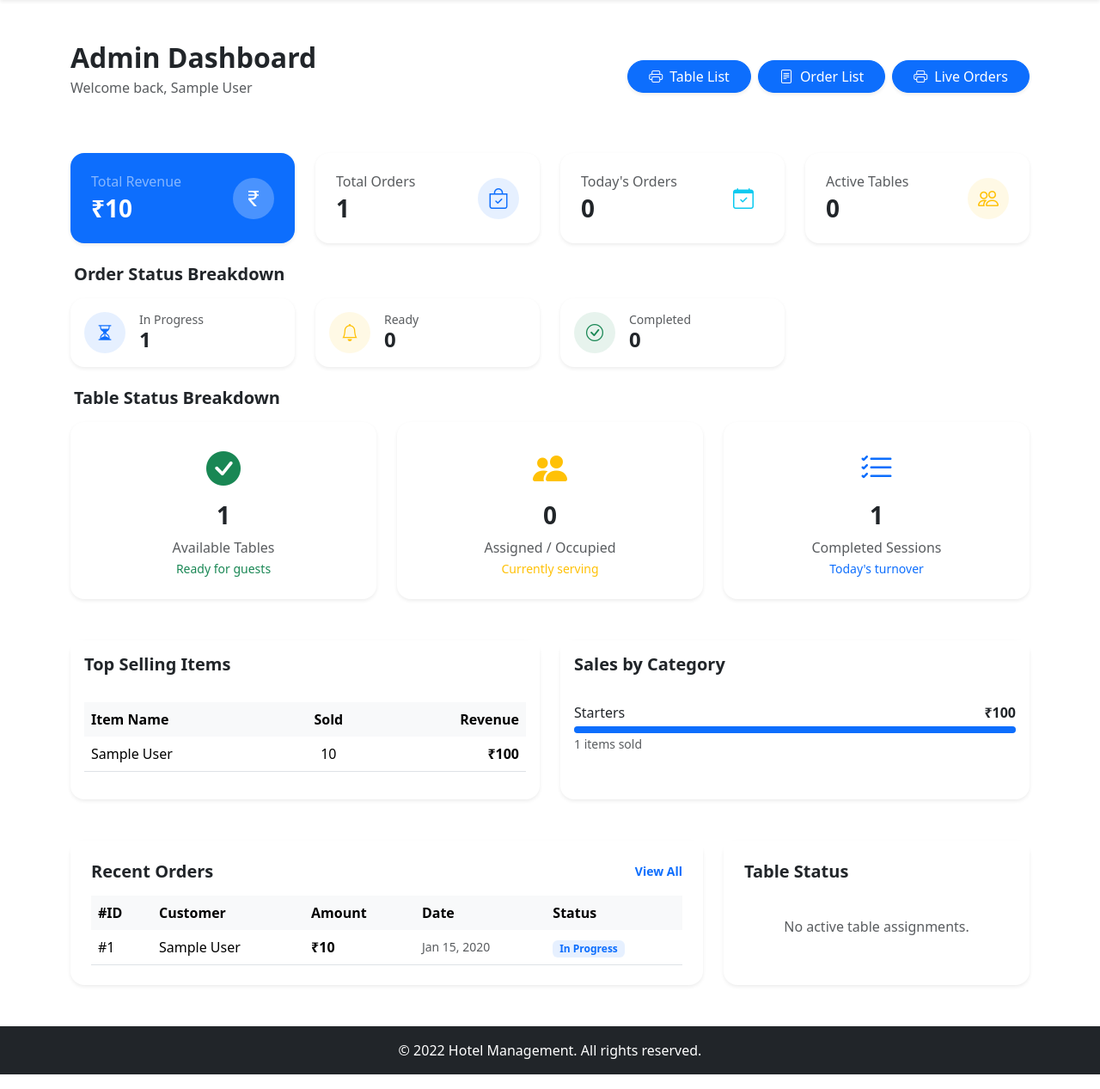
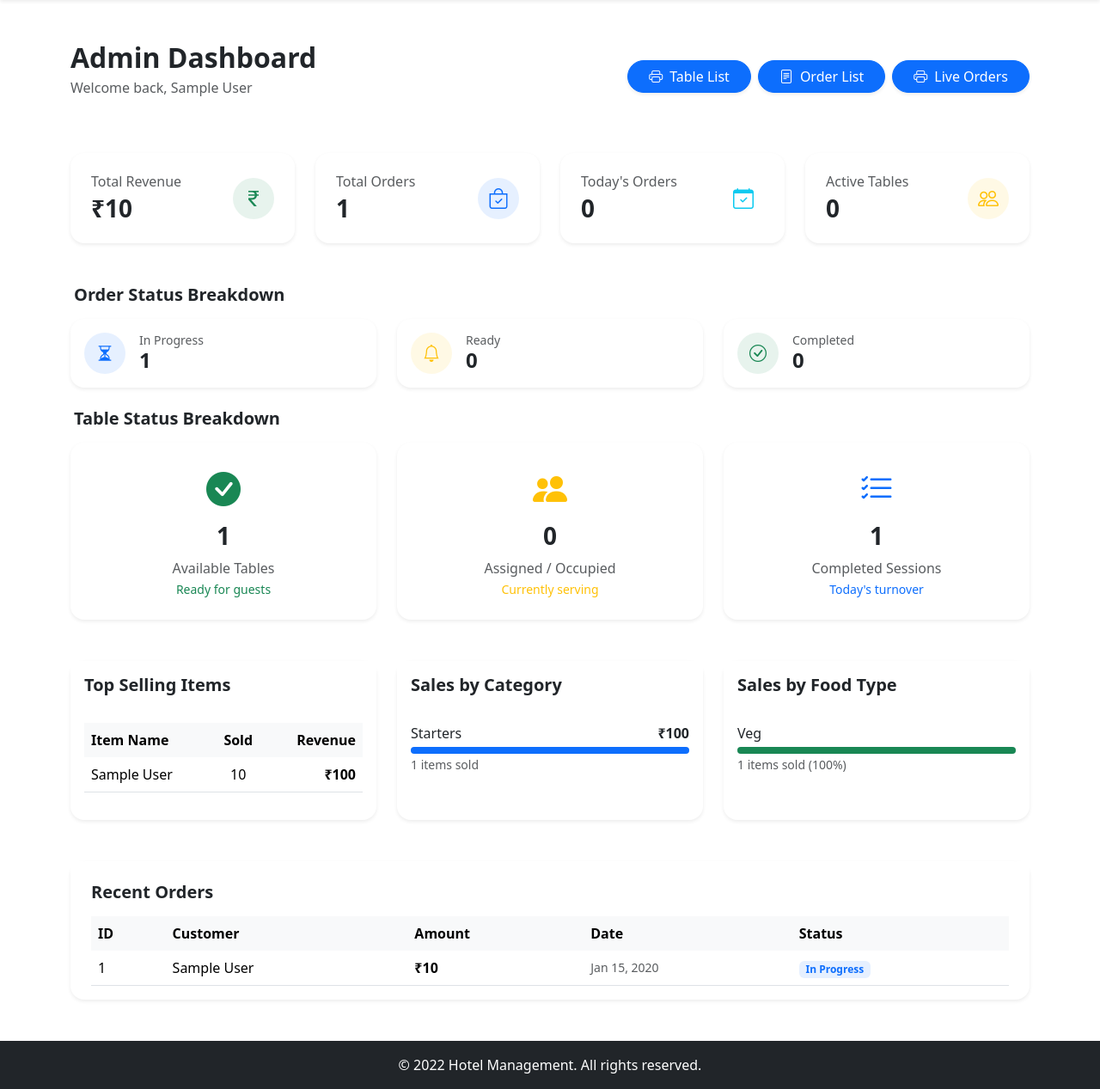
Before and after one commit to Jas2005-ct/hotel-booking-system, a Django app: page /admin_report/ in a window 1280 px wide. Shown: the part 56-1323 px from the top of the page at 86% size. Run offline with Django 5.2, Linux system fonts and the light colour scheme; a user stored in the database is signed in; tables that the repository leaves empty hold one stand-in row (values such as "Sample post"); parts of the project's set-up code (start-up, migrations or seed data) failed here and were passed over; some libraries are stand-ins or nearby versions.

Commit message:
admin_report

```diff
--- a/admin_report/templates/admin_home.html
+++ b/admin_report/templates/admin_home.html
@@ -35,23 +35,24 @@
     }
 </style>
 {%include 'admin_header.html'%}
-<div class="row g-4 mb-4">
-    <div class="col-md-3">
-        <div class="card border-0 shadow-sm rounded-4 h-100 bg-primary text-white">
+<!--first section-->
+<div class="row g-4 mb-5">
+    <div class="col-lg-3 col-md-6">
+        <div class="card border-0 shadow-sm rounded-4 h-100">
             <div class="card-body p-4">
                 <div class="d-flex justify-content-between align-items-center">
                     <div>
-                        <h6 class="text-white-50 mb-1">Total Revenue</h6>
+                        <h6 class="text-muted mb-1">Total Revenue</h6>
                         <h3 class="fw-bold mb-0">₹{{ total_revenue|default:"0" }}</h3>
                     </div>
-                    <div class="icon-box bg-white bg-opacity-25 rounded-circle p-3">
-                        <i class="bi bi-currency-rupee fs-4 text-white"></i>
+                    <div class="icon-box bg-soft-success rounded-circle p-3">
+                        <i class="bi bi-currency-rupee fs-4 text-success"></i>
                     </div>
                 </div>
             </div>
         </div>
     </div>
-    <div class="col-md-3">
+    <div class="col-lg-3 col-md-6">
         <div class="card border-0 shadow-sm rounded-4 h-100">
             <div class="card-body p-4">
                 <div class="d-flex justify-content-between align-items-center">
@@ -66,7 +67,7 @@
             </div>
         </div>
     </div>
-    <div class="col-md-3">
+    <div class="col-lg-3 col-md-6">
         <div class="card border-0 shadow-sm rounded-4 h-100">
             <div class="card-body p-4">
                 <div class="d-flex justify-content-between align-items-center">
@@ -81,7 +82,7 @@
             </div>
         </div>
     </div>
-    <div class="col-md-3">
+    <div class="col-lg-3 col-md-6">
         <div class="card border-0 shadow-sm rounded-4 h-100">
             <div class="card-body p-4">
                 <div class="d-flex justify-content-between align-items-center">
@@ -101,7 +102,7 @@
 <!-- Detailed Order Status Row -->
 <h5 class="fw-bold mb-3 px-1">Order Status Breakdown</h5>
 <div class="row g-4 mb-4">
-    <div class="col-md-3">
+    <div class="col-md-4">
         <div class="card border-0 shadow-sm rounded-4">
             <div class="card-body p-3 d-flex align-items-center">
                 <div class="icon-box bg-soft-primary rounded-circle me-3 p-2">
@@ -114,7 +115,7 @@
             </div>
         </div>
     </div>
-    <div class="col-md-3">
+    <div class="col-md-4">
         <div class="card border-0 shadow-sm rounded-4">
             <div class="card-body p-3 d-flex align-items-center">
                 <div class="icon-box bg-soft-warning rounded-circle me-3 p-2">
@@ -127,7 +128,7 @@
             </div>
         </div>
     </div>
-    <div class="col-md-3">
+    <div class="col-md-4">
         <div class="card border-0 shadow-sm rounded-4">
             <div class="card-body p-3 d-flex align-items-center">
                 <div class="icon-box bg-soft-success rounded-circle me-3 p-2">
@@ -186,7 +187,7 @@
 <!-- New Layout for Reports -->
 <div class="row g-4 mb-5">
     <!-- Top Selling Items -->
-    <div class="col-md-6">
+    <div class="col-lg-4">
         <div class="card border-0 shadow-sm rounded-4 h-100">
             <div class="card-header bg-white border-0 py-3">
                 <h5 class="fw-bold mb-0">Top Selling Items</h5>
@@ -219,7 +220,7 @@
     </div>
 
     <!-- Sales by Category -->
-    <div class="col-md-6">
+    <div class="col-lg-4">
         <div class="card border-0 shadow-sm rounded-4 h-100">
             <div class="card-header bg-white border-0 py-3">
                 <h5 class="fw-bold mb-0">Sales by Category</h5>
@@ -243,22 +244,46 @@
             </div>
         </div>
     </div>
+
+    <!-- Sales by Food Type -->
+    <div class="col-lg-4">
+        <div class="card border-0 shadow-sm rounded-4 h-100">
+            <div class="card-header bg-white border-0 py-3">
+                <h5 class="fw-bold mb-0">Sales by Food Type</h5>
+            </div>
+            <div class="card-body">
+                {% for cat in cat_sales %}
+                <div class="mb-3">
+                    <div class="d-flex justify-content-between mb-1">
+                        <span class="fw-medium text-capitalize">{{ cat.menu__food_type }}</span>
+                    </div>
+                    {% widthratio cat.count total_items_sold 100 as percentage %}
+                    <div class="progress" style="height: 8px;">
+                        <div class="progress-bar bg-success" role="progressbar" style="width: {{ percentage }}%" aria-valuenow="{{ percentage }}" aria-valuemin="0" aria-valuemax="100"></div>
+                    </div>
+                    <small class="text-muted">{{ cat.count }} items sold ({{ percentage }}%)</small>
+                </div>
+                {% empty %}
+                <p class="text-center text-muted py-3">No food type data yet.</p>
+                {% endfor %}
+            </div>
+        </div>
+    </div>
 </div>
 
 <div class="row g-4">
     <!-- Recent Orders Column (Static) -->
-    <div class="col-lg-8">
+    <div class="col-lg-12">
         <div class="card border-0 shadow-sm rounded-4 h-100">
             <div class="card-header bg-white border-0 pt-4 px-4 pb-0 d-flex justify-content-between align-items-center">
                 <h5 class="fw-bold mb-0">Recent Orders</h5>
-                <a href="#" class="text-decoration-none small fw-bold">View All</a>
             </div>
             <div class="card-body px-4">
                 <div class="table-responsive">
                     <table class="table table-hover align-middle mb-0">
                         <thead class="table-light">
                             <tr>
-                                <th class="border-0">#ID</th>
+                                <th class="border-0">ID</th>
                                 <th class="border-0">Customer</th>
                                 <th class="border-0">Amount</th>
                                 <th class="border-0">Date</th>
@@ -268,7 +293,7 @@
                         <tbody>
                             {% for order in recent_orders %}
                             <tr>
-                                <td class="fw-medium">#{{ order.id }}</td>
+                                <td class="fw-medium">{{ order.id }}</td>
                                 <td>{{ order.cart_user.user.name }}</td>
                                 <td class="fw-bold">₹{{ order.total_amount }}</td>
                                 <td class="text-muted small">{{ order.order_date|date:"M d, Y" }}</td>
@@ -292,43 +317,7 @@
         </div>
     </div>
 
-    <!-- Active Tables / Assignments Column -->
-    <div class="col-lg-4">
-        <div class="card border-0 shadow-sm rounded-4 h-100">
-            <div class="card-header bg-white border-0 pt-4 px-4 pb-0">
-                <h5 class="fw-bold mb-0">Table Status</h5>
-            </div>
-            <div class="card-body p-4">
-                {% if tables %}
-                <div class="list-group list-group-flush">
-                    {% for assign in tables %}
-                        {% if not assign.completed %}
-                        <div class="list-group-item border-0 px-0 py-3 d-flex align-items-center">
-                            <div class="flex-shrink-0">
-                                <div class="icon-box {% if assign.assigned %}bg-soft-warning{% else %}bg-soft-success{% endif %} rounded-circle" style="width: 40px; height: 40px;">
-                                    <i class="bi bi-{% if assign.assigned %}people-fill{% else %}table{% endif %}"></i>
-                                </div>
-                            </div>
-                            <div class="ms-3 flex-grow-1">
-                                <div class="d-flex justify-content-between align-items-center">
-                                    <h6 class="mb-0 fw-semibold">{{ assign.tabereservation.table.table_no }}</h6>
-                                    <span class="badge rounded-pill {% if assign.assigned %}bg-warning{% else %}bg-success{% endif %}">
-                                        {% if assign.assigned %}Occupied{% else %}Reserved{% endif %}
-                                    </span>
-                                </div>
-                                <small class="text-muted">
-                                    Waiter: <span class="fw-medium text-dark">{{ assign.waiter.name }}</span>
-                                </small>
-                            </div>
-                        </div>
-                        {% endif %}
-                    {% endfor %}
-                </div>
-                {% else %}
-                    <p class="text-muted text-center py-3">No active table assignments.</p>
-                {% endif %}
-            </div>
-        </div>
-    </div>
+
+
 </div>
 {% endblock %}
--- a/admin_report/views.py
+++ b/admin_report/views.py
@@ -4,7 +4,7 @@ from table_reservation.models import *
 from orders.models import order,order_items,Cart_User,Cart_Items,order_kitchen_staff
 from django.views import View
 from django.contrib.auth.mixins import LoginRequiredMixin, PermissionRequiredMixin
-from django.db.models import Sum, Count, F, Q
+from django.db.models import Sum, Count, F, Q, Subquery
 from django.db.models import OuterRef, Exists
 from ajax_datatable.views import AjaxDatatableView
 from datetime import datetime
@@ -32,12 +32,20 @@ class AdminHomeView(LoginRequiredMixin,View):
         top_products = order_items.objects.values('menu__name').annotate(
             total_sold=Sum('quantity'),
             total_revenue=Sum(F('quantity') * F('menu__price'))
-        ).order_by('-total_sold')[:5]
+        ).order_by('-total_sold')[:3]
 
         category_sales = order_items.objects.values('menu__food_category').annotate(
             count=Count('id'),
             revenue=Sum(F('quantity') * F('menu__price'))
         ).order_by('-revenue')
+
+
+        cat_sales = order_items.objects.values('menu__food_type').annotate(
+            count = Count('id')
+        ).order_by('-count')
+
+        total_items_sold = sum(item['count'] for item in cat_sales)
+
         context = {
             'tables': tables_assigned,
             'recent_orders': recent_orders,
@@ -52,6 +60,8 @@ class AdminHomeView(LoginRequiredMixin,View):
             'tables_completed_today': table_status_completed_today,
             'top_products': top_products,
             'category_sales': category_sales,
+            'cat_sales': cat_sales,
+            'total_items_sold': total_items_sold,
         }
         return render(request, 'admin_home.html', context)
 
@@ -63,21 +73,28 @@ class OrderListView(AjaxDatatableView):
     title = 'Order List'
     column_defs = [
         {'name': 'pk','orderable': True,'searchable': True},
-        {'name': 'cart_user__user__name','orderable': True,'searchable': True},
-        {'name': 'order_date','orderable': True,'searchable': True},
-        {'name': 'total_amount','orderable': True,'searchable': True},
+        {'name': 'customer','foreign_field':'cart_user__user__name','orderable': True,'searchable': True},
+        {'name': 'order_date','orderable': True,'searchable': False},
+        {'name': 'total_amount','orderable': True,'searchable': False},
         {'name': 'view','orderable': False,'searchable': False}
     ]
     initial_order =[['order_date', 'desc']]
 
 
     def get_initial_queryset(self,request):
-        return order.objects.all()
+        return order.objects.all().select_related('cart_user__user')
+
+    def filter_queryset(self, params, queryset):
+        queryset = super().filter_queryset(params, queryset)
+        date_filter = self.request.GET.get('date')
+        if date_filter:
+            queryset = queryset.filter(order_date__date=date_filter)
+        return queryset
 
     def render_column(self,row,column):
         if column == 'pk':
             return row.pk
-        if column == 'cart_user__user__name':
+        if column == 'customer':
             return row.cart_user.user.name
         if column == 'order_date':
             return row.order_date.strftime('%Y-%m-%d')
@@ -111,12 +128,12 @@ class TableListView(AjaxDatatableView):
     title = 'Table List'
     column_defs = [
         {'name':'pk','orderable':True,'searchable':True},
-        {'name':'table','orderable':True,'searchable':True},
-        {'name':'user','orderable':True,'searchable':True},
+        {'name':'table','foreign_field':'table__table_no','orderable':True,'searchable':True},
+        {'name':'user','foreign_field':'user__name','orderable':True,'searchable':True},
         {'name':'time_schedule','orderable':True,'searchable':True},
         {'name':'start_time','orderable':True,'searchable':True},
-        {'name':'status','orderable':False,'searchable':True},
-        {'name':'waiter','orderable':True,'searchable':True}
+        {'name':'status','orderable':False,'searchable':False},
+        {'name':'waiter','orderable':True,'searchable':False}
     ]
     initial_order =[['pk', 'desc']]
 
@@ -127,8 +144,22 @@ class TableListView(AjaxDatatableView):
         return TableReservation.objects.annotate(
             assigned=Exists(assigned_tables),
             completed=Exists(completed_tables),
-            waiter_name=waiter_name
+            waiter_name=Subquery(waiter_name)
         )
+
+    def filter_queryset(self,params,queryset):
+        status = self.request.GET.get('status')
+        date = self.request.GET.get('date')
+        if status == 'assigned':
+            queryset= queryset.filter(assigned=True)
+        if status == 'completed':
+            queryset= queryset.filter(completed=True)
+        if status == 'not_assigned':
+            queryset= queryset.filter(assigned=False)
+        if date:
+            queryset= queryset.filter(time_schedule=date)
+        return queryset
+
 
     def render_column(self,row,column):
         if column == 'table':
```
Also changed, not shown: admin_report/templates/order_list_admin.html (+26 -5 lines), admin_report/templates/table_list_admin.html (+35 -4 lines).
